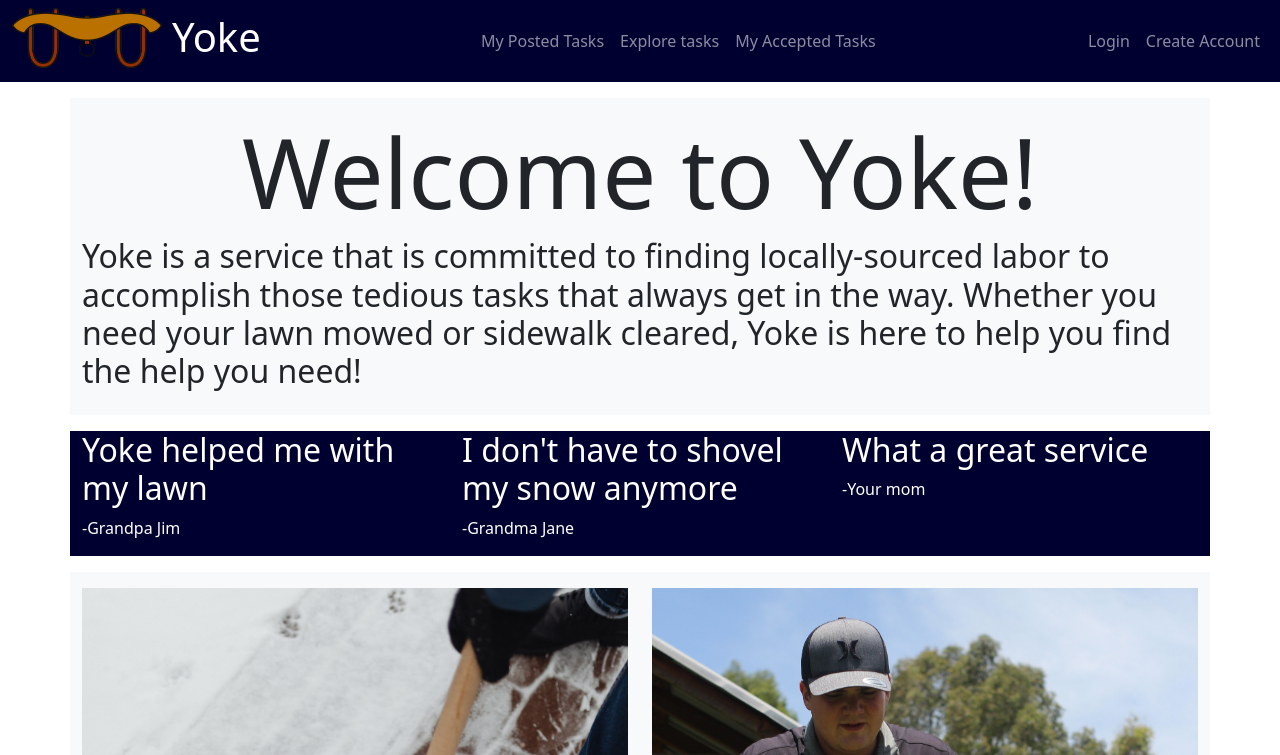
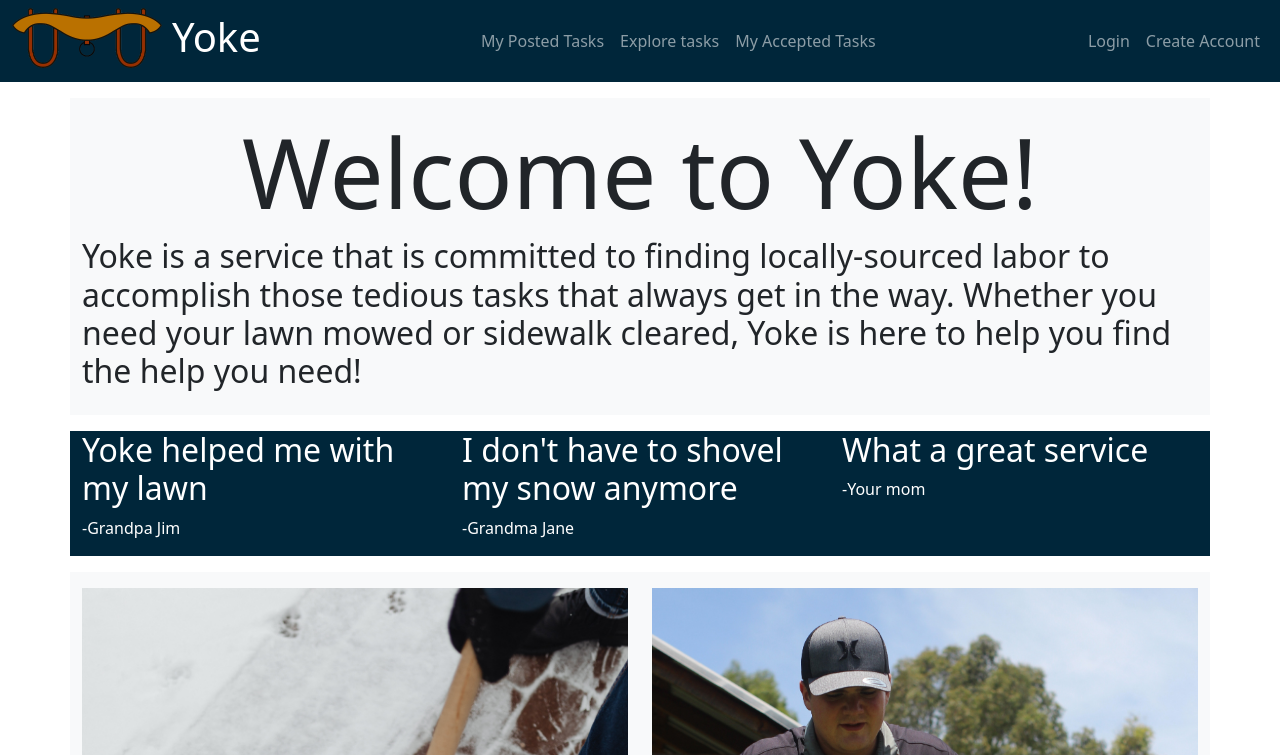
Before and after one commit to kaisermikael/Group-8-Yoke, a Django app: page / in a window 1280 px wide. Shown: the top 755 px of the page. Run offline with Django 4.2, Linux system fonts and the light colour scheme; some libraries are stand-ins or nearby versions.

Commit message:
accidentally put wrong color on some pages

```diff
--- a/source/yokeProject/yokeApp/templates/registration/login.html
+++ b/source/yokeProject/yokeApp/templates/registration/login.html
@@ -13,7 +13,7 @@
   </head>
   <body>
        <!-- nav bar -->
-    <nav class="navbar navbar-expand-sm navbar-dark" style="background-color: rgb(0, 0, 48);">
+    <nav class="navbar navbar-expand-sm navbar-dark" style="background-color: #00263A;">
 
             <div class="d-flex justify-content-center flex-row">
                  <a href="/" class=""><img src="{% static "yoke-transparent.png" %}" alt="My image" style="width: 150px;height: 60px"></a>
--- a/source/yokeProject/yokeApp/templates/yokeapp/create_account.html
+++ b/source/yokeProject/yokeApp/templates/yokeapp/create_account.html
@@ -13,7 +13,7 @@
   </head>
   <body>
        <!-- nav bar -->
-    <nav class="navbar navbar-expand-sm navbar-dark" style="background-color: rgb(0, 0, 48);">
+    <nav class="navbar navbar-expand-sm navbar-dark" style="background-color: #00263A;">
 
             <div class="d-flex justify-content-center flex-row">
                  <a href="/" class=""><img src="{% static "yoke-transparent.png" %}" alt="My image" style="width: 150px;height: 60px"></a>
--- a/source/yokeProject/yokeApp/templates/yokeapp/create_task.html
+++ b/source/yokeProject/yokeApp/templates/yokeapp/create_task.html
@@ -19,7 +19,7 @@
   </head>
   <body>
        <!-- nav bar -->
-    <nav class="navbar navbar-expand-sm navbar-dark" style="background-color: rgb(1, 1, 129);">
+    <nav class="navbar navbar-expand-sm navbar-dark" style="background-color: #00263A;">
 
             <div class="d-flex justify-content-center flex-row">
                  <a href="/" class=""><img src="{% static "yoke-transparent.png" %}" alt="My image" style="width: 150px;height: 60px"></a>
--- a/source/yokeProject/yokeApp/templates/yokeapp/explore_tasks.html
+++ b/source/yokeProject/yokeApp/templates/yokeapp/explore_tasks.html
@@ -19,7 +19,7 @@
 </head>
 <body>
         <!-- nav bar -->
-    <nav class="navbar navbar-expand-sm navbar-dark" style="background-color: rgb(1, 1, 129);">
+    <nav class="navbar navbar-expand-sm navbar-dark" style="background-color: #00263A;">
 
             <div class="d-flex justify-content-center flex-row">
                  <a href="/" class=""><img src="{% static "yoke-transparent.png" %}" alt="My image" style="width: 150px;height: 60px"></a>
--- a/source/yokeProject/yokeApp/templates/yokeapp/home.html
+++ b/source/yokeProject/yokeApp/templates/yokeapp/home.html
@@ -22,7 +22,7 @@
   </head>
   <body>
         <!-- nav bar -->
-    <nav class="navbar navbar-expand-lg navbar-dark" style="background-color: rgb(0, 0, 48);">
+    <nav class="navbar navbar-expand-lg navbar-dark" style="background-color: #00263A;">
         <div class="container-fluid">
             <div class="d-flex justify-content-center flex-row">
                  <a href="/" class=""><img src="{% static "yoke-transparent.png" %}" alt="My image" style="width: 150px;height: 60px"></a>
@@ -58,15 +58,15 @@
         </div>
 
         <div class="row">
-            <div class="col text-white" style="background-color: rgb(0, 0, 48)";>
+            <div class="col text-white" style="background-color: #00263A;";>
                 <h2>Yoke helped me with my lawn</h2>
                 <p>-Grandpa Jim</p>
             </div>
-            <div class="col text-white" style="background-color: rgb(0, 0, 48);">
+            <div class="col text-white" style="background-color: #00263A;;">
                 <h2>I don't have to shovel my snow anymore</h2>
                 <p>-Grandma Jane</p>
             </div>
-            <div class="col text-white" style="background-color: rgb(0, 0, 48);">
+            <div class="col text-white" style="background-color: #00263A;;">
                 <h2>What a great service</h2>
                 <p>-Your mom</p>
             </div>
```
